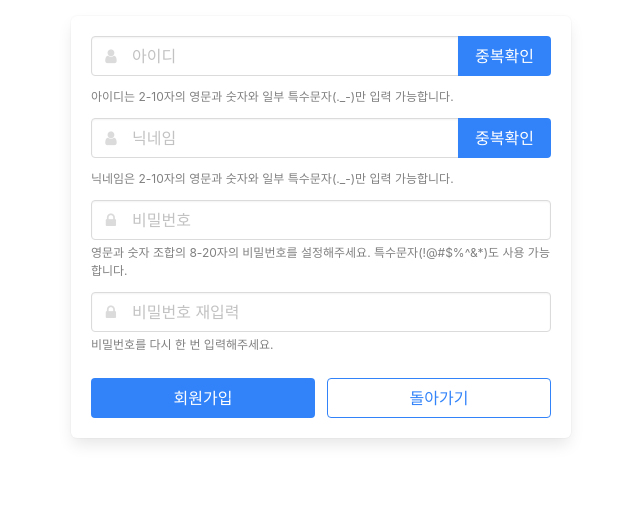
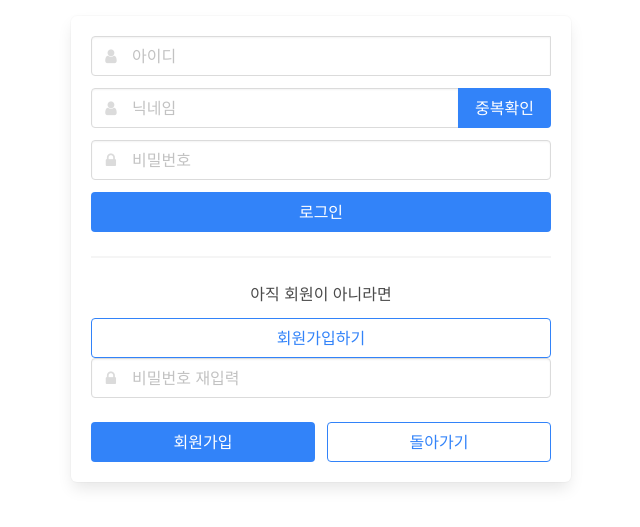
Before and after one commit to 102wy/jobless-escape, a Flask app: page /signup in a window 1280 px wide. Shown: the top 527 px of the page, without its empty margins (319-959 px from the left). Run offline with Flask 2, Linux system fonts and the light colour scheme; parts of the project's set-up code (start-up, migrations or seed data) failed here and were passed over; some libraries are stand-ins or nearby versions.

Commit message:
로그인창에서 불필요한 요소 숨기기

```diff
--- a/templates/signup_page.html
+++ b/templates/signup_page.html
@@ -21,20 +21,20 @@
             margin: auto;
         }
 
-                .is-sparta {
-            color:  #3283f9 !important;
+        .is-sparta {
+            color: #3283f9 !important;
         }
 
         .button.is-sparta {
-            background-color:  #3283f9;
+            background-color: #3283f9;
             border-color: transparent;
             color: #fff !important;
         }
 
         .button.is-sparta.is-outlined {
             background-color: transparent;
-            border-color:  #3283f9;
-            color:  #3283f9 !important;
+            border-color: #3283f9;
+            color: #3283f9 !important;
         }
 
         .help {
@@ -49,7 +49,7 @@
             let nickname = $("#input-nickname").val()
             let password = $("#input-password").val()
             let password2 = $("#input-password2").val()
-            console.log(id,nickname, password, password2)
+            console.log(id, nickname, password, password2)
 
 
             if ($("#help-id").hasClass("is-danger")) {
@@ -101,7 +101,7 @@
                 },
                 success: function (response) {
                     alert("회원가입을 축하드립니다!")
-                    location.href='/login'
+                    location.href = '/login'
                 }
             });
 
@@ -190,9 +190,51 @@
             });
         }
 
+        function toggle_sign_up(){
+            $("#sign-up-box").toggleClass("is-hidden")
+            $("#div-sign-in-or-up").toggleClass("is-hidden")
+            $("#btn-check-dup").toggleClass("is-hidden")
+            $("#help-id").toggleClass("is-hidden")
+            $("#help-password").toggleClass("is-hidden")
+            $("#help-password2").toggleClass("is-hidden")
+        }
 
+        function sign_in(){
+            let id = $("#input-id").val()
+            let password = $("#input-password").val()
 
+            if (id == "") {
+                $("#help-id-login").text("아이디를 입력해주세요.")
+                $("#input-id").focus()
+                return;
+            } else {
+                $("#help-id-login").text("")
+            }
 
+            if (password == "") {
+                $("#help-password-login").text("비밀번호를 입력해주세요.")
+                $("#input-password").focus()
+                return;
+            } else {
+                $("#help-password-login").text("")
+            }
+            $.ajax({
+                type: "POST",
+                url: "/sign_in",
+                data: {
+                    id_give: id,
+                    password_give: password,
+                },
+                success: function (response) {
+                    if (response['result'] == 'success') {
+                        $.cookie('mytoken', response['token'], {path: '/'});
+                        window.location.replace("/")
+                    } else {
+                        alert(response['msg'])
+                    }
+                }
+            });
+        }
 
 
     </script>
@@ -210,12 +252,12 @@
                                 <span class="icon is-small is-left"><i class="fa fa-user"></i></span>
                             </div>
                             <div id="btn-check-dup" class="control">
-                                <button class="button is-sparta" onclick="check_ID()">중복확인</button>
+                                <button class="button is-sparta is-hidden" onclick="check_ID()">중복확인</button>
                             </div>
 
 
                         </div>
-                        <p id="help-id" class="help">아이디는 2-10자의 영문과 숫자와 일부 특수문자(._-)만 입력 가능합니다.</p>
+                        <p id="help-id" class="help is-hidden">아이디는 2-10자의 영문과 숫자와 일부 특수문자(._-)만 입력 가능합니다.</p>
                         <p id="help-id-login" class="help is-danger"></p>
 
                         <div class="field has-addons">
@@ -228,7 +270,7 @@
                             </div>
 
                         </div>
-                        <p id="help-nickname" class="help">닉네임은 2-10자의 영문과 숫자와 일부 특수문자(._-)만 입력 가능합니다.</p>
+                        <p id="help-nickname" class="help is-hidden">닉네임은 2-10자의 영문과 숫자와 일부 특수문자(._-)만 입력 가능합니다.</p>
                         <p id="help-nickname-login" class="help is-danger"></p>
 
                         <div class="field">
@@ -236,11 +278,26 @@
                                 <input id="input-password" class="input" type="password" placeholder="비밀번호">
                                 <span class="icon is-small is-left"><i class="fa fa-lock"></i></span>
                             </div>
-                            <p id="help-password" class="help">영문과 숫자 조합의 8-20자의 비밀번호를 설정해주세요. 특수문자(!@#$%^&*)도 사용
+                            <p id="help-password" class="help is-hidden">영문과 숫자 조합의 8-20자의 비밀번호를 설정해주세요. 특수문자(!@#$%^&*)도 사용
                                 가능합니다.</p>
                         </div>
+                    </div>
 
+                    <div id="div-sign-in-or-up" class="has-text-centered">
+                        <nav class="level is-mobile">
+                            <button class="level-item button is-sparta" onclick="sign_in()">
+                                로그인
+                            </button>
 
+                        </nav>
+                        <hr>
+                        <h4 class="mb-3">아직 회원이 아니라면</h4>
+                        <nav class="level is-mobile">
+
+                            <button class="level-item button is-sparta is-outlined" onclick="toggle_sign_up()">
+                                회원가입하기
+                            </button>
+                        </nav>
                     </div>
 
 
@@ -252,7 +309,7 @@
                                            placeholder="비밀번호 재입력">
                                     <span class="icon is-small is-left"><i class="fa fa-lock"></i></span>
                                 </div>
-                                <p id="help-password2" class="help">비밀번호를 다시 한 번 입력해주세요.</p>
+                                <p id="help-password2" class="help is-hidden">비밀번호를 다시 한 번 입력해주세요.</p>
 
                             </div>
                         </div>
```
